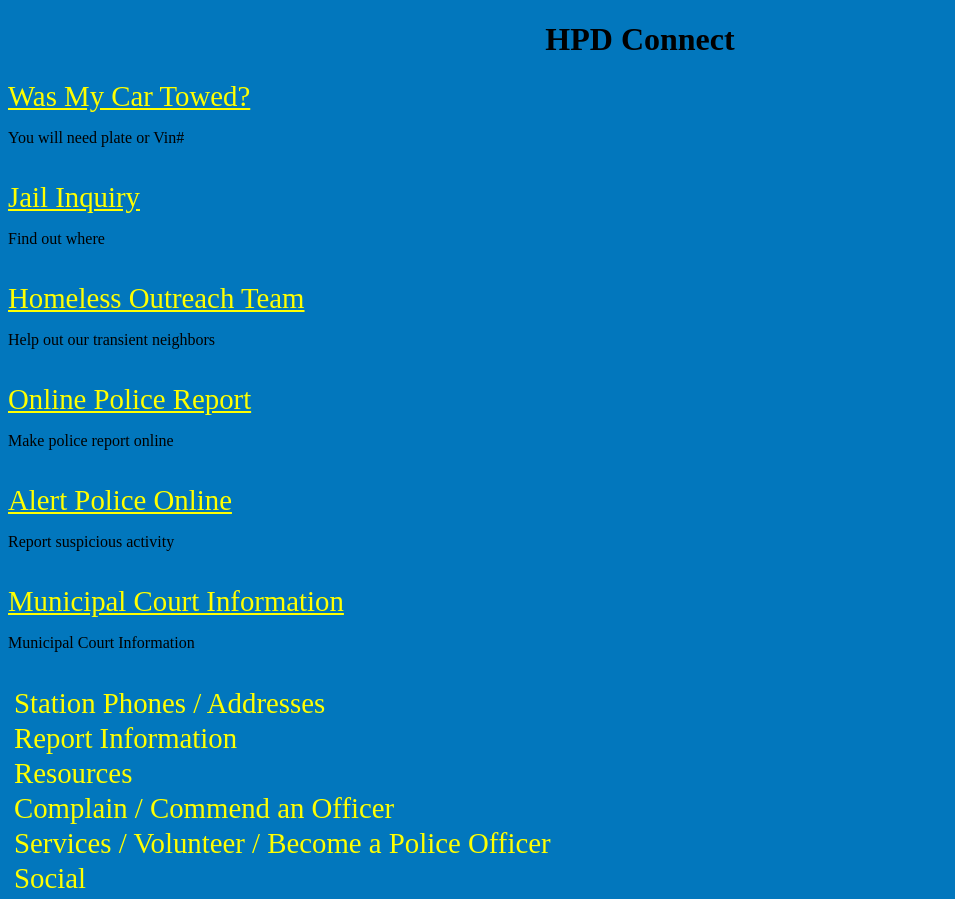
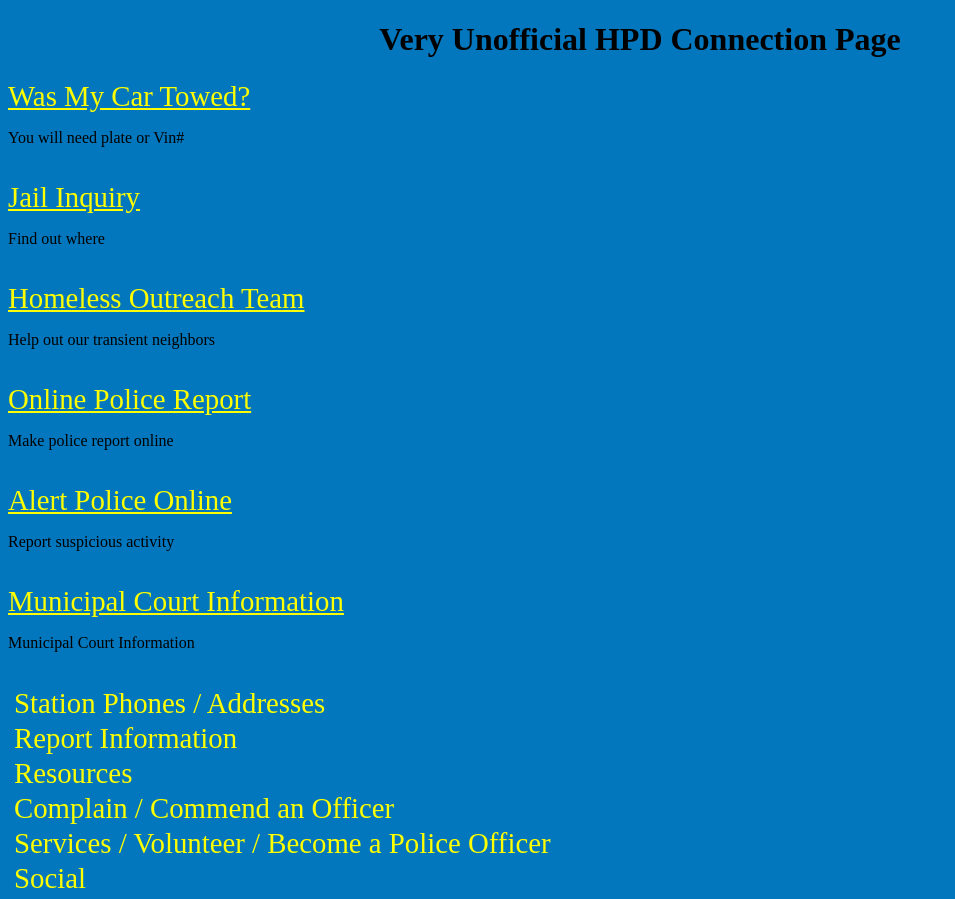
Before and after one commit to randy7771026/connect, a plain HTML site: page index.html in a window 1280 px wide. Shown: the top 899 px of the page, without its empty margins (0-955 px from the left). Drawn offline with Linux system fonts and the light colour scheme.

Commit message:
make it even more unofficial

```diff
--- a/index.html
+++ b/index.html
@@ -10,7 +10,7 @@
 
 <body>
 
- <h1 style="text-align:center;">HPD Connect</h1>
+ <h1 style="text-align:center;">Very Unofficial HPD Connection Page</h1>
 
  <a href="http://findmytowedcar.com/tvrmscitizen/mainpage.aspx">Was My Car Towed?</a>
  <p>You will need plate or Vin#</p> <br />
```
